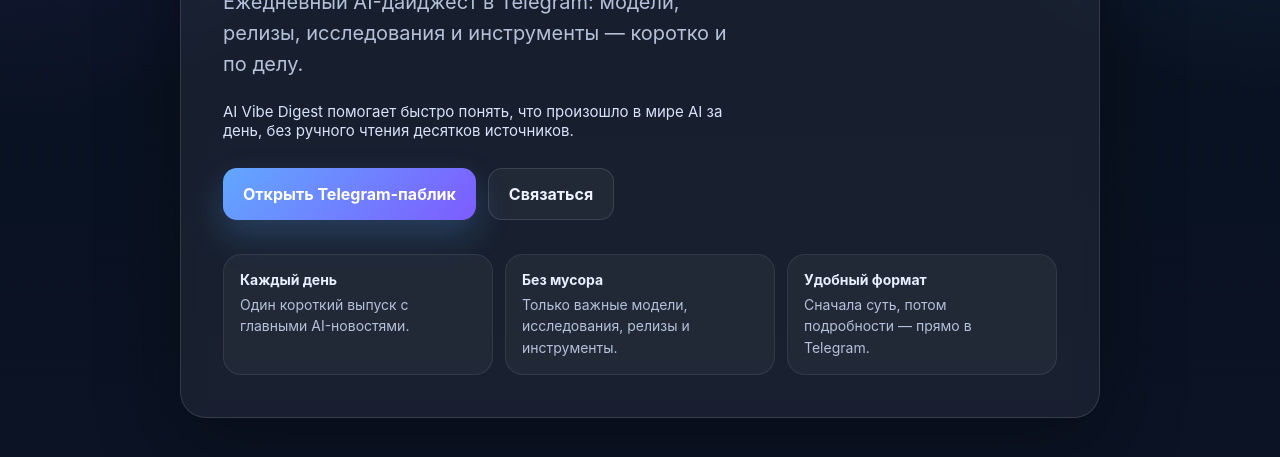
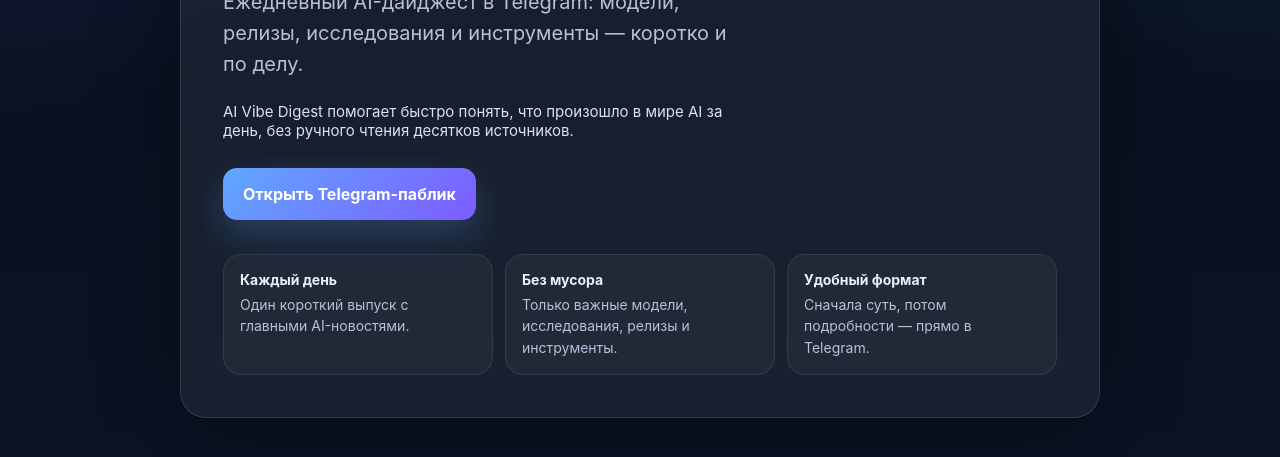
Before and after one commit to vitalyml/aivibedigest-site, a plain HTML site: page index.html in a window 1280 px wide. Shown: the part 329-786 px from the top of the page. Drawn offline with Linux system fonts and the light colour scheme.

Commit message:
Update index.html

```diff
--- a/index.html
+++ b/index.html
@@ -195,8 +195,7 @@
 
       <div class="actions">
         <a class="btn btn-primary" href="https://t.me/+hEB8EhqtRfoyYjZi" target="_blank" rel="noopener noreferrer">Открыть Telegram-паблик</a>
-        <a class="btn btn-secondary" href="mailto:hello@aivibedigest.com">Связаться</a>
-      </div>
+</div>
 
       <div class="mini">
         <div class="mini-card">
```
